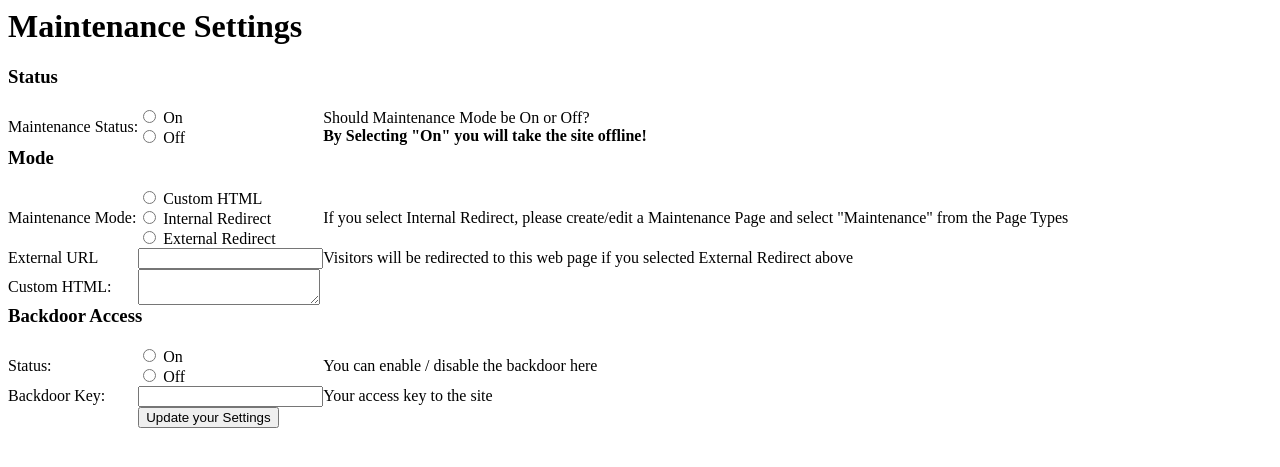
After one commit to mvdkleijn/Maintenance, a PHP site: template views/backend/settings.php in a window 1280 px wide. The commit adds this page. Shown: the top 467 px of the page. Run offline with PHP 8.4, Linux system fonts and the light colour scheme; the template is opened without the code that fills it, so the values that code supplies are empty.

Commit message:
Settings Page now works
git-svn-id: file://localhost/Users/Andrew/Desktop/cvs/svn-repos/maintenance@9 8136a21d-2516-4e0c-8313-7b9c9fd4df6e

```diff
--- a/index.php
+++ b/index.php
@@ -25,7 +25,11 @@ Dispatcher::addRoute(array(
 	'/maintenance/access/'				=>	'/plugin/maintenance/access',
 	'/maintenance/settings'				=>	'/plugin/maintenance/settings',
 	'/maintenance/settings/'			=>	'/plugin/maintenance/settings',
-	'/maintenance/switchStatus/:any'	=>	'/plugin/maintenance/switchStatus/$1',
+	'/maintenance/settings/update'		=>	'/plugin/maintenance/settings/update',
+	'/maintenance/settings/update/'		=>	'/plugin/maintenance/settings/update',
+	'/maintenance/modes'				=>	'/plugin/maintenance/modes',
+	'/maintenance/modes/'				=>	'/plugin/maintenance/modes',
+	'/maintenance/switchStatus/:any'	=>	'/plugin/maintenance/switchStatus/$1'
 
 ));
 
--- /dev/null
+++ b/views/backend/modes.php
@@ -0,0 +1 @@
+<h1>Maintenance Modes</h1>
--- /dev/null
+++ b/views/backend/settings.php
@@ -0,0 +1,76 @@
+<h1>Maintenance Settings</h1>
+
+<form method="post" action="<?php echo get_url('maintenance/settings/update'); ?>">
+
+<table class="fieldset" cellpadding="0" cellspacing="0" border="0">
+
+	<tr>
+		<td class="help" colspan="3">
+			<h3>Status</h3>
+		</td>
+	</tr>
+	<tr>
+		<td class="label">Maintenance Status:</td>
+		<td class="field">
+			<input type="radio" name="maintenanceMode" <?php if($settings['maintenanceMode'] == 'on') echo 'checked="checked" '; ?>value="on" /> On<br />
+			<input type="radio" name="maintenanceMode" <?php if($settings['maintenanceMode'] == 'off') echo 'checked="checked" '; ?>value="off" />	Off
+		</td>
+		<td class="help">Should Maintenance Mode be On or Off?<br /><strong>By Selecting "On" you will take the site offline!</strong></td>
+	</tr>
+	<tr>
+		<td class="help" colspan="3">
+			<h3>Mode</h3>
+		</td>
+	</tr>
+	<tr>
+		<td class="label">Maintenance Mode:</td>
+		<td class="field">
+			<input type="radio" name="maintenanceView" <?php if($settings['maintenanceView'] == 'static') echo 'checked="checked" '; ?>value="static" /> Custom HTML<br />
+			<input type="radio" name="maintenanceView" <?php if($settings['maintenanceView'] == 'internal') echo 'checked="checked" '; ?>value="internal" /> Internal Redirect<br />
+			<input type="radio" name="maintenanceView" <?php if($settings['maintenanceView'] == 'redirect') echo 'checked="checked" '; ?>value="redirect" /> External Redirect
+		</td>
+		<td class="help">If you select Internal Redirect, please create/edit a Maintenance Page and select "Maintenance" from the Page Types</td>
+	</tr>
+	<tr>
+		<td class="label">External URL</td>
+		<td class="field">
+			<input type="text" class="textbox" name="maintenanceRedirectURL" value="<?php echo $settings['maintenanceRedirectURL']; ?>" />
+		</td>
+		<td class="help">Visitors will be redirected to this web page if you selected External Redirect above</td>
+	</tr>
+	<tr>
+		<td class="label">Custom HTML:</td>
+		<td class="field" colspan="2">
+			<textarea name="customHTML"><?php echo $customHTML; ?></textarea>
+		</td>
+	</tr>
+	<tr>
+		<td class="help" colspan="3">
+			<h3>Backdoor Access</h3>
+		</td>
+	</tr>
+	<tr>
+		<td class="label">Status:</td>
+		<td class="field">
+			<input type="radio" name="maintenanceBackdoorStatus" <?php if($settings['maintenanceBackdoorStatus'] == 'on') echo 'checked="checked" '; ?>value="on" /> On<br />
+			<input type="radio" name="maintenanceBackdoorStatus" <?php if($settings['maintenanceBackdoorStatus'] == 'off') echo 'checked="checked" '; ?>value="off" />	Off
+		</td>
+		<td class="help">You can enable / disable the backdoor here</td>
+	</tr>
+	<tr>
+		<td class="label">Backdoor Key:</td>
+		<td class="field"><input type="text" class="textbox" name="maintenanceBackdoorKey" value="<?php echo $settings['maintenanceBackdoorKey']; ?>" /></td>
+		<td class="help">Your access key to the site</td>
+	</tr>
+	<tr>
+		<td class="help" colspan="3">
+		</td>
+	</tr>
+	<tr>
+		<td class="label"></td>
+		<td class="field" colspan="2"><input type="submit" value="Update your Settings" /></td>
+	</tr>
+
+</table>
+
+</form>
--- a/views/backend/sidebar.php
+++ b/views/backend/sidebar.php
@@ -6,10 +6,12 @@
 	<table>
 		<tr>
 			<td style="padding:20px;"><a href="<?php echo get_url('maintenance/switchStatus/'); ?><?php if($settings['maintenanceMode'] == 'off') { echo 'on'; } else { echo 'off'; } ?>"><img src="<?php echo URL_PUBLIC . $coreRoot . '/plugins/maintenance/images/' . $settings['maintenanceMode'] . '.png'; ?>" alt="<?php echo strtoupper($settings['maintenanceMode']); ?>" /></a></td>
-			<td style="padding:20px;"><?php echo strtoupper($settings['maintenanceMode']); ?></td>
+			<td style="padding:20px;"><small>Maintenance mode is:<br /></small><?php echo strtoupper($settings['maintenanceMode']); ?></td>
 		</tr>
 	</table>
 </div>
 
 <p class="button"><a href="<?php echo get_url('maintenance/access'); ?>"><img src="<?php echo URL_PUBLIC . $coreRoot . '/plugins/maintenance/images/access.png'; ?>" align="middle" alt="Access" /> Access List</a></p>
+<p class="button"><a href="<?php echo get_url('maintenance/modes'); ?>"><img src="<?php echo URL_PUBLIC . $coreRoot . '/plugins/maintenance/images/modes.png'; ?>" align="middle" alt="Modes" /> Modes</a></p>
+<p class="button"><a href="<?php echo get_url('maintenance/settings'); ?>"><img src="<?php echo URL_PUBLIC . $coreRoot . '/plugins/maintenance/images/settings.png'; ?>" align="middle" alt="Settings" /> Settings</a></p>
 </div>
```
Also changed, not shown: MaintenanceClass.php (+25 -2 lines), MaintenanceController.php (+18 -1 lines), images/modes.png (added), images/settings.png (added).
